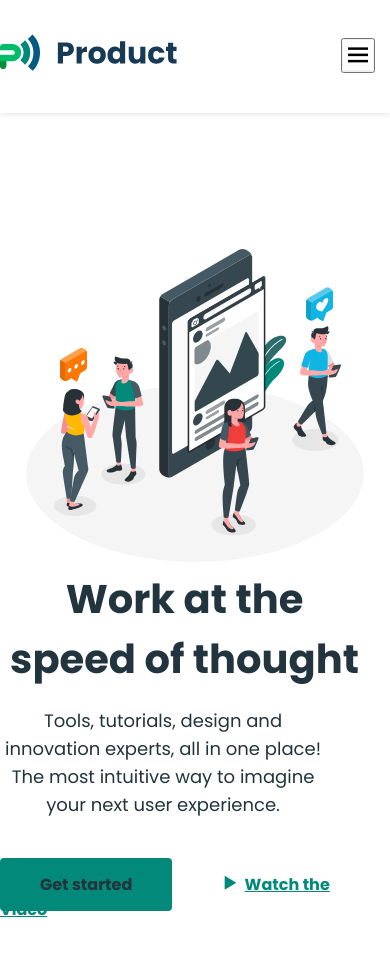
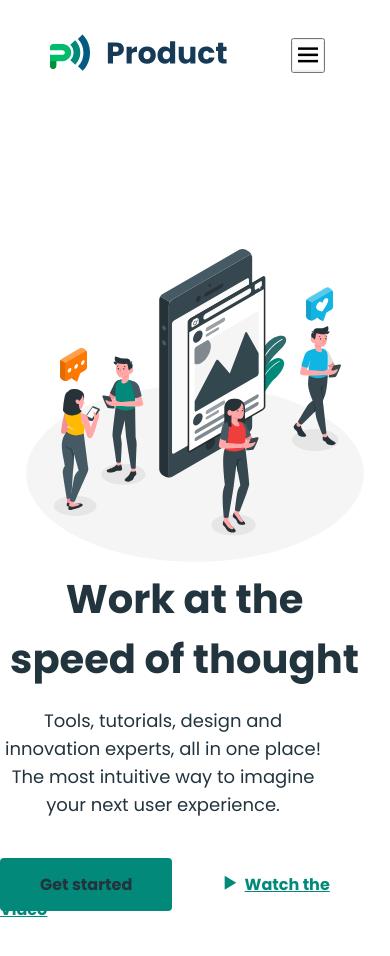
Before and after one commit to Abdurrahmon2700/reponsibble, a plain HTML site: page index.html in a window 390 px wide. Drawn offline with nearby package versions, Linux system fonts and the light colour scheme.

Commit message:
no comment

```diff
--- a/col.css
+++ b/col.css
@@ -6,9 +6,9 @@
 
 .container {
   margin: 0 auto;
-  max-width: 1150px;
-  padding-left: 15px;
-  padding-right: 15px;
+  max-width: 1190px;
+  padding-left: 50px;
+  padding-right: 50px;
 }
 
 .row {
--- a/index.html
+++ b/index.html
@@ -10,7 +10,8 @@
   <title>Document</title>
 </head>
 <body>
-  <header class="header container">
+  <div class="container">
+    <header class="header">
       <nav class="row between middle">
         <div class="">
           <img class="header__sitelogo" src="img/logo-white.svg" alt="logo">
@@ -32,6 +33,7 @@
         </div>
       </nav>
     </header>
+  </div>
   <div class="row between container middle hero">
     <div>
       <h1 class="hero__title">Work at the speed  of thought</h1>
--- a/main.css
+++ b/main.css
@@ -146,9 +146,9 @@ body {
   height: 555px;
 }
 
-@media screen and (max-width: 900px) {
+@media screen and (max-width: 1000px) {
   .header {
-    box-shadow: 0px -2px 8px rgba(0, 0, 0, 0.25);
+    /* box-shadow: 0px -2px 8px rgba(0, 0, 0, 0.25); */
   }
   .header__menubtn {
    display: block;
@@ -157,7 +157,7 @@ body {
     position: absolute;
     top: 0;
     right: 0;
-    width: 30vw;
+    width: 50vw;
     height: 100vh;
     background-color: rgba(3, 2, 2, 0.507);
     flex-direction: column;
```
Lines whose indentation alone changed are shown as unchanged.
